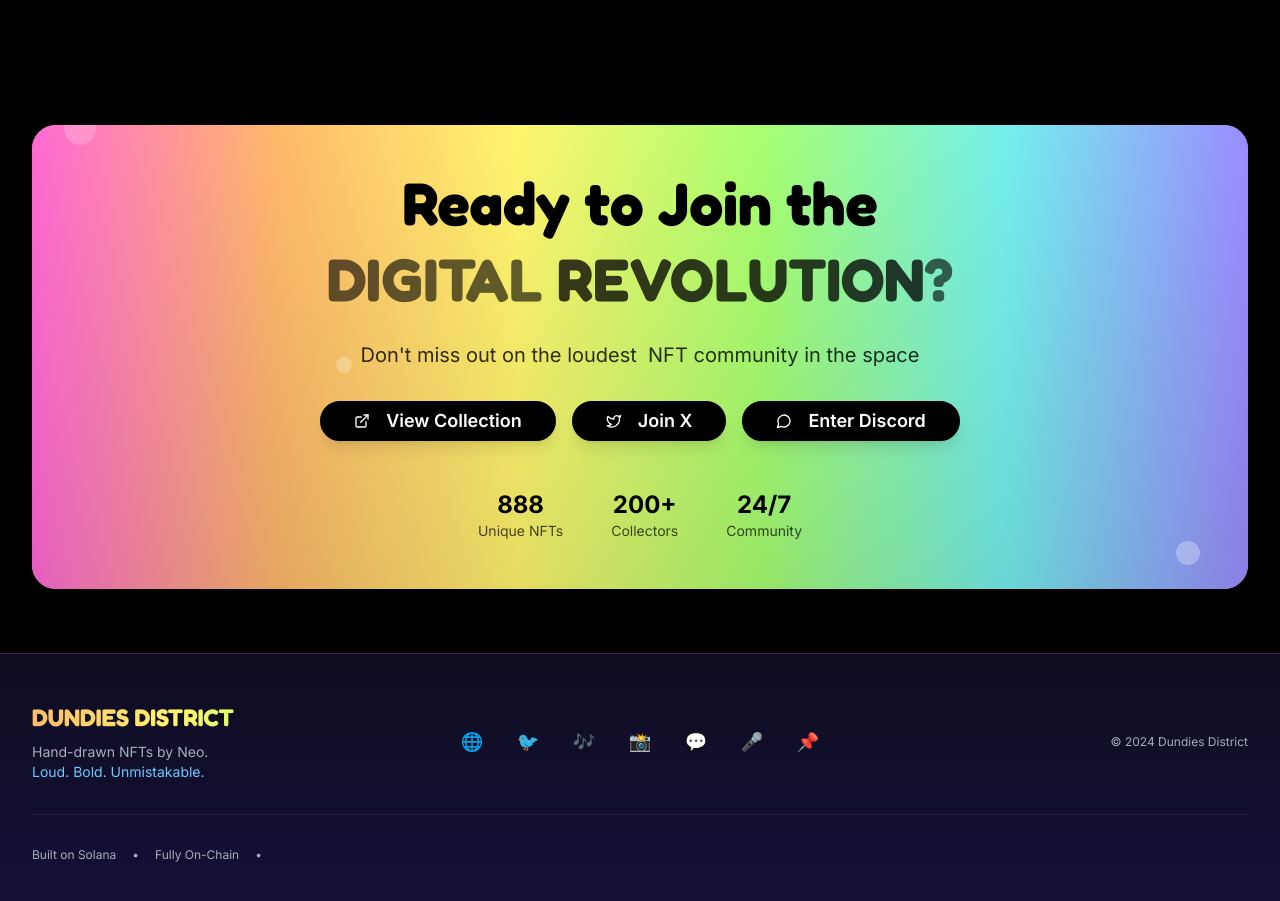
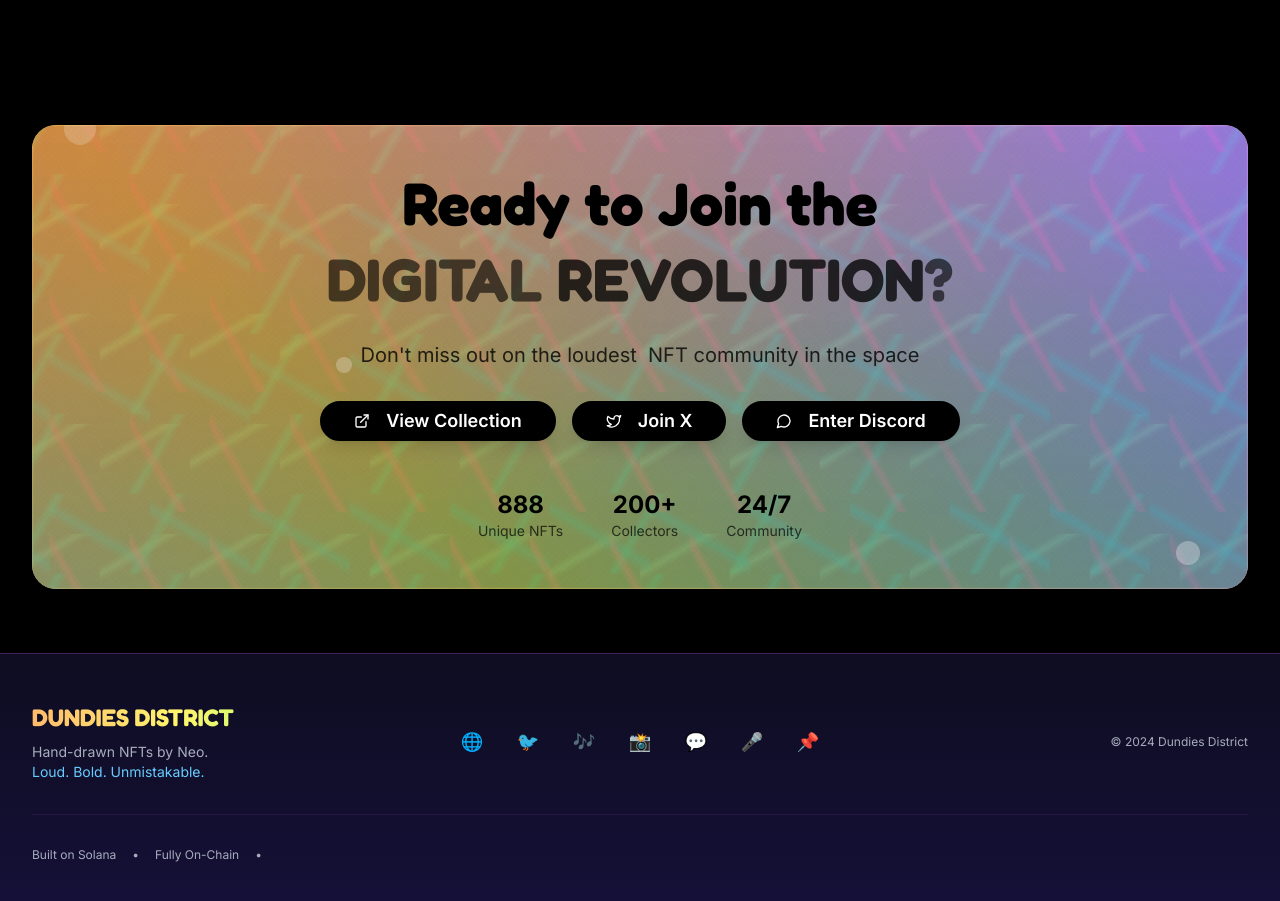
Before and after one commit to Morgen33/dundies-neon-district, a React (Vite) app: page / in a window 1280 px wide. Shown: the part 4680-5581 px from the top of the page. Built offline with nearby package versions, Linux system fonts and the light colour scheme.

Commit message:
Refactor JoinBar gradient

```diff
--- a/src/components/JoinBar.tsx
+++ b/src/components/JoinBar.tsx
@@ -3,11 +3,13 @@ import { ExternalLink, Twitter, MessageCircle } from 'lucide-react';
 const JoinBar = () => {
   return <section id="join" className="py-16 px-4 sm:px-6 lg:px-8">
       <div className="max-w-7xl mx-auto">
-        {/* Full-width glow strip */}
-        <div className="relative overflow-hidden bg-gradient-rainbow rounded-3xl p-8 sm:p-12">
-          {/* Background effects */}
-          <div className="absolute inset-0 bg-gradient-rainbow opacity-90"></div>
-          <div className="absolute inset-0 bg-gradient-to-t from-black/10 to-transparent"></div>
+        {/* Full-width glow strip with pencil texture */}
+        <div className="relative overflow-hidden crayon-texture rounded-3xl p-8 sm:p-12">
+          {/* Organic texture layers */}
+          <div className="absolute inset-0 crayon-base opacity-80"></div>
+          <div className="absolute inset-0 crayon-overlay opacity-60"></div>
+          <div className="absolute inset-0 crayon-streaks opacity-40"></div>
+          <div className="absolute inset-0 bg-gradient-to-t from-black/5 to-transparent"></div>
 
           {/* Floating shapes */}
           <div className="absolute top-4 left-8 w-8 h-8 bg-white/20 rounded-full animate-bounce"></div>
--- a/src/index.css
+++ b/src/index.css
@@ -180,6 +180,58 @@
 
   .magnetic:hover {
     transform: scale(1.05) translateY(-2px);
+  }
+
+  /* Crayon/Pencil Drawing Texture Classes */
+  .crayon-texture {
+    position: relative;
+    background: linear-gradient(45deg, #ff6b9d, #4ecdc4, #45b7d1, #96ceb4, #feca57, #ff9ff3, #54a0ff);
+    background-size: 400% 400%;
+    animation: crayon-shift 8s ease-in-out infinite;
+  }
+
+  .crayon-base {
+    background: radial-gradient(ellipse at 20% 30%, #ff6b9d 0%, transparent 50%),
+                radial-gradient(ellipse at 80% 70%, #4ecdc4 0%, transparent 50%),
+                radial-gradient(ellipse at 40% 80%, #45b7d1 0%, transparent 50%),
+                radial-gradient(ellipse at 60% 20%, #96ceb4 0%, transparent 50%),
+                linear-gradient(135deg, #feca57, #ff9ff3, #54a0ff);
+    background-size: 300% 300%, 250% 250%, 400% 400%, 350% 350%, 200% 200%;
+    background-position: 0% 0%, 100% 100%, 50% 50%, 0% 100%, 50% 50%;
+    mix-blend-mode: multiply;
+    filter: blur(1px);
+    animation: crayon-drift 12s ease-in-out infinite;
+  }
+
+  .crayon-overlay {
+    background:
+      linear-gradient(60deg, transparent 30%, rgba(255, 107, 157, 0.4) 35%, transparent 40%),
+      linear-gradient(120deg, transparent 25%, rgba(78, 205, 196, 0.4) 30%, transparent 35%),
+      linear-gradient(30deg, transparent 40%, rgba(69, 183, 209, 0.4) 45%, transparent 50%),
+      linear-gradient(150deg, transparent 20%, rgba(150, 206, 180, 0.4) 25%, transparent 30%);
+    background-size: 80px 120px, 120px 80px, 100px 150px, 90px 110px;
+    mix-blend-mode: overlay;
+    animation: crayon-streaks 15s linear infinite;
+  }
+
+  .crayon-streaks {
+    background-image:
+      repeating-linear-gradient(
+        45deg,
+        transparent,
+        transparent 3px,
+        rgba(255, 255, 255, 0.1) 3px,
+        rgba(255, 255, 255, 0.1) 4px
+      ),
+      repeating-linear-gradient(
+        -45deg,
+        transparent,
+        transparent 4px,
+        rgba(0, 0, 0, 0.05) 4px,
+        rgba(0, 0, 0, 0.05) 5px
+      );
+    background-size: 20px 20px, 25px 25px;
+    mix-blend-mode: soft-light;
   }
 }
 
@@ -506,3 +558,31 @@
   96%, 98% { opacity: 0.3; }
   100% { opacity: 1; }
 }
+
+/* Crayon texture animations */
+@keyframes crayon-shift {
+  0%, 100% { background-position: 0% 50%; }
+  25% { background-position: 100% 50%; }
+  50% { background-position: 50% 100%; }
+  75% { background-position: 100% 0%; }
+}
+
+@keyframes crayon-drift {
+  0%, 100% {
+    background-position: 0% 0%, 100% 100%, 50% 50%, 0% 100%, 50% 50%;
+    filter: blur(1px) hue-rotate(0deg);
+  }
+  33% {
+    background-position: 50% 30%, 20% 70%, 80% 20%, 70% 30%, 30% 80%;
+    filter: blur(1.5px) hue-rotate(5deg);
+  }
+  66% {
+    background-position: 80% 60%, 40% 10%, 10% 90%, 90% 60%, 60% 10%;
+    filter: blur(1px) hue-rotate(-3deg);
+  }
+}
+
+@keyframes crayon-streaks {
+  0% { background-position: 0 0, 0 0; }
+  100% { background-position: 40px 60px, -50px -70px; }
+}
```
